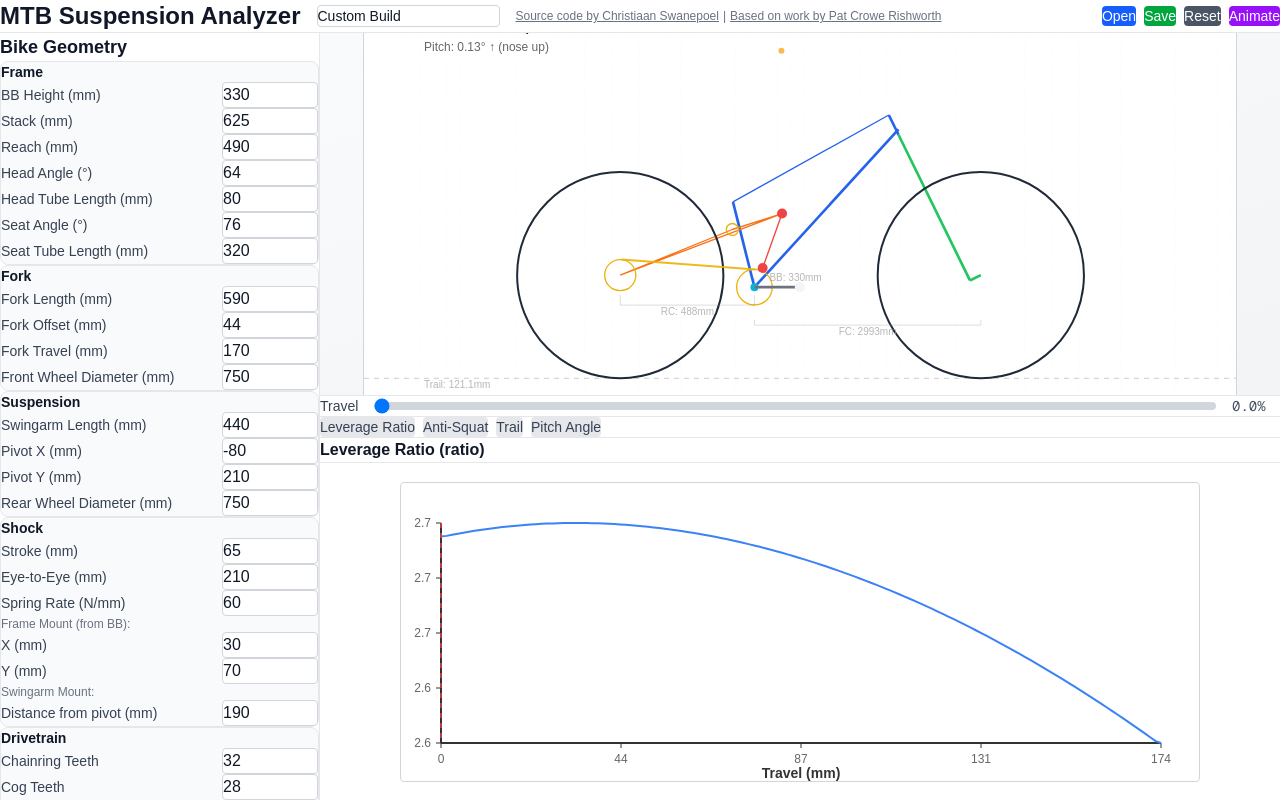
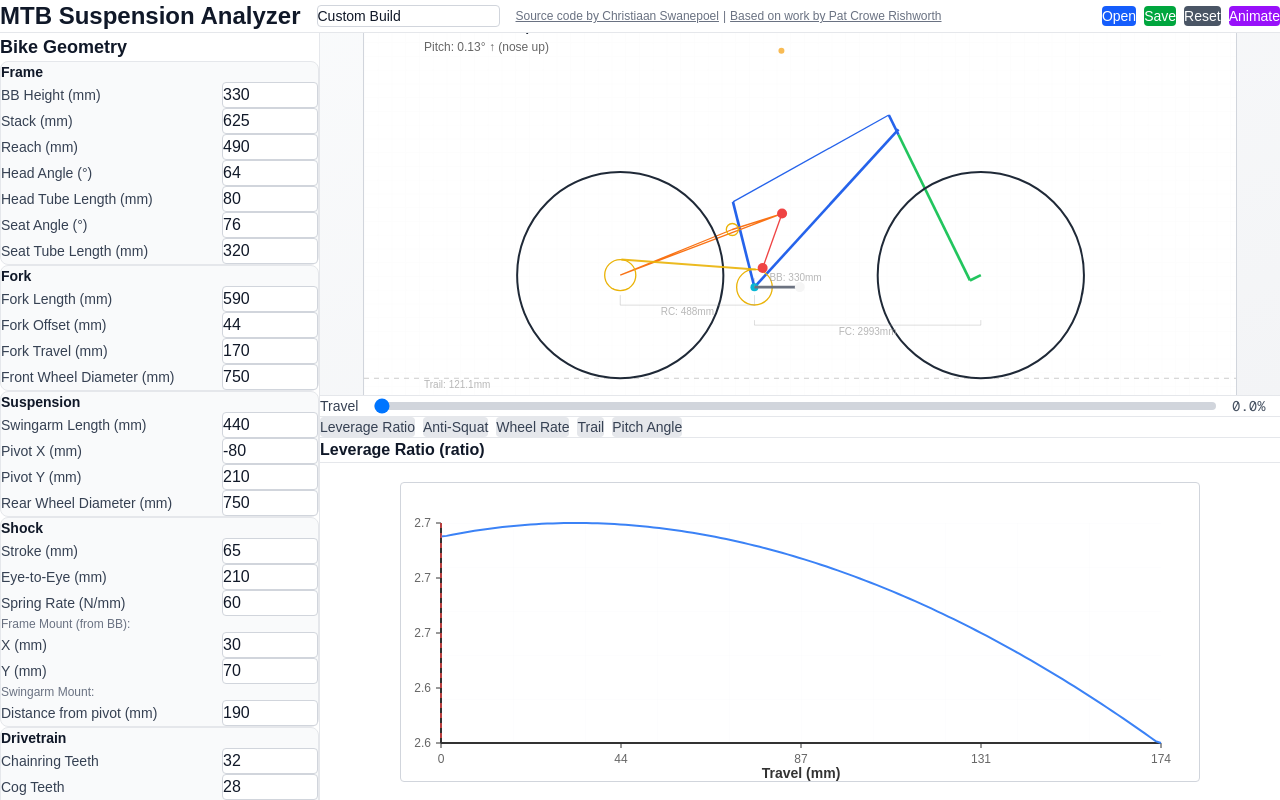
Before and after one commit to christiaanjs/mtb-suspension, a Next.js app: page / in a window 1280 px wide. Built offline with nearby package versions, Linux system fonts and the light colour scheme.

Commit message:
Enable wheel rate graph

```diff
--- a/components/Graphs.tsx
+++ b/components/Graphs.tsx
@@ -295,7 +295,7 @@ export function GraphPanel({
     // { value: GraphType.AntiRise, label: "Anti-Rise" },
     // { value: GraphType.PedalKickback, label: "Pedal Kickback" },
     // { value: GraphType.ChainGrowth, label: "Chain Growth" },
-    // { value: GraphType.WheelRate, label: "Wheel Rate" },
+    { value: GraphType.WheelRate, label: "Wheel Rate" },
     { value: GraphType.Trail, label: "Trail" },
     { value: GraphType.PitchAngle, label: "Pitch Angle" },
   ];
```
